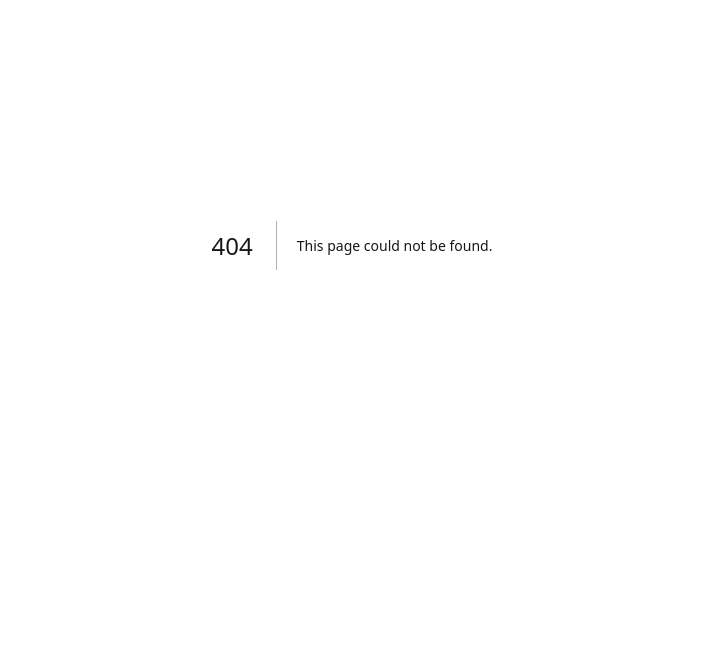
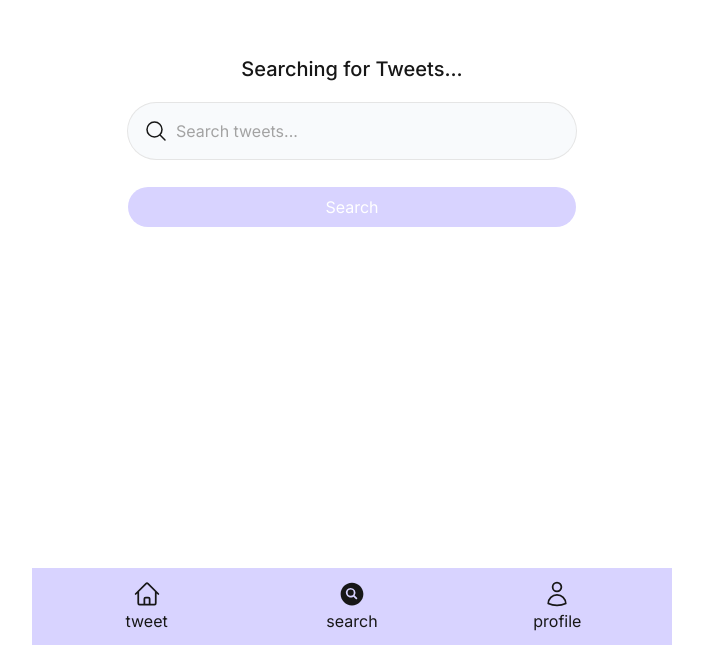
Before and after one commit to jungheeYoo/5-2-carrot-market-assignmentAll, a Next.js app: page /search in a window 1280 px wide. Before the commit this address had no page. Shown: the part 155-800 px from the top of the page, without its empty margins (288-991 px from the left). Built offline with nearby package versions, Linux system fonts and the light colour scheme.

Commit message:
Feat: implement search page with tweet link integration

```diff
--- a/app/(auth)/create-account/page.tsx
+++ b/app/(auth)/create-account/page.tsx
@@ -9,7 +9,6 @@ import {
   UserIcon,
   UserPassword,
 } from '@/components/icons/user-icon';
-// import '@/lib/db';
 
 export default function CreateAccount() {
   const [state, dispatch] = useFormState(createAccount, null);
--- /dev/null
+++ b/app/(tabs)/search/actions.ts
@@ -0,0 +1,48 @@
+'use server';
+
+import db from '@/lib/db';
+import { z } from 'zod';
+
+const keywordSchema = z.string().min(1, 'Keyword must not be empty');
+
+export async function getSearchTweets(keyword: string) {
+  const result = keywordSchema.safeParse(keyword);
+
+  if (!result.success) {
+    return {
+      data: null,
+      error: result.error.flatten().formErrors.join(', '),
+    };
+  }
+
+  try {
+    const tweets = await db.tweet.findMany({
+      where: {
+        tweet: {
+          contains: result.data,
+        },
+      },
+      select: {
+        id: true,
+        created_at: true,
+        updated_at: true,
+        tweet: true,
+        user: {
+          select: {
+            id: true,
+            username: true,
+          },
+        },
+        _count: {
+          select: {
+            likes: true,
+          },
+        },
+      },
+    });
+
+    return { data: tweets, error: null };
+  } catch (e) {
+    return { data: null, error: 'Failed to fetch tweets' };
+  }
+}
--- /dev/null
+++ b/app/(tabs)/search/page.tsx
@@ -0,0 +1,55 @@
+'use client';
+
+import { useFormState } from 'react-dom';
+import { getSearchTweets } from './actions';
+import FormInput from '@/components/form/form-input';
+import { TweetSearch } from '@/components/icons/user-icon';
+import Link from 'next/link';
+
+export default function Search() {
+  const [state, dispatch] = useFormState(
+    async (_: unknown, fromData: FormData) => {
+      const keyword = fromData.get('keyword') as string;
+      return await getSearchTweets(keyword);
+    },
+    null
+  );
+
+  return (
+    <div className="flex items-center justify-center min-h-screen relative">
+      <div className="max-w-md w-full -mt-52">
+        <div className="flex flex-col gap-2 mb-5 *:font-medium text-center">
+          <h1 className="text-xl">Searching for Tweets... </h1>
+        </div>
+        <form action={dispatch} className="flex flex-col gap-3">
+          <FormInput
+            type="text"
+            name="keyword"
+            placeholder="Search tweets..."
+            required={true}
+            errors={state?.error ? [state.error] : []}
+            icon={<TweetSearch />}
+          />
+          <button
+            type="submit"
+            className="mt-4 bg-[#d8d3ff] text-white px-4 py-2 rounded-full"
+          >
+            Search
+          </button>
+
+          {state?.data && (
+            <ul className="mt-4">
+              {state.data.map((tweet) => (
+                <li className="py-2" key={tweet.id}>
+                  <Link href={`/tweets/${tweet.id}`}>
+                    {tweet.tweet} by {tweet.user.username}
+                  </Link>
+                </li>
+              ))}
+            </ul>
+          )}
+        </form>
+      </div>
+    </div>
+  );
+}
--- a/components/icons/user-icon.tsx
+++ b/components/icons/user-icon.tsx
@@ -58,3 +58,22 @@ export function UserPassword() {
     </svg>
   );
 }
+
+export function TweetSearch() {
+  return (
+    <svg
+      xmlns="http://www.w3.org/2000/svg"
+      fill="none"
+      viewBox="0 0 24 24"
+      strokeWidth="1.5"
+      stroke="currentColor"
+      className="size-6"
+    >
+      <path
+        strokeLinecap="round"
+        strokeLinejoin="round"
+        d="m21 21-5.197-5.197m0 0A7.5 7.5 0 1 0 5.196 5.196a7.5 7.5 0 0 0 10.607 10.607Z"
+      />
+    </svg>
+  );
+}
--- a/components/tab-bar.tsx
+++ b/components/tab-bar.tsx
@@ -4,17 +4,19 @@ import Link from 'next/link';
 import { usePathname } from 'next/navigation';
 import {
   HomeIcon as SolidHomeIcon,
+  MagnifyingGlassCircleIcon as SolidSearchIcon,
   UserIcon as SolidUserIcon,
 } from '@heroicons/react/24/solid';
 import {
   HomeIcon as OutlineHomeIcon,
+  MagnifyingGlassCircleIcon as OutlineSearchIcon,
   UserIcon as OutlineUserIcon,
 } from '@heroicons/react/24/outline';
 
 export default function TabBar() {
   const pathname = usePathname();
   return (
-    <div className="fixed bottom-0 w-full mx-auto max-w-screen-sm grid grid-cols-2 px-3 py-3 *:text-balc bg-[#d8d3ff]">
+    <div className="fixed bottom-0 w-full mx-auto max-w-screen-sm grid grid-cols-3 px-3 py-3 *:text-balc bg-[#d8d3ff]">
       <Link href="/" className="flex flex-col items-center gap-px">
         {pathname === '/' ? (
           <SolidHomeIcon className="w-7 h-7" />
@@ -22,6 +24,14 @@ export default function TabBar() {
           <OutlineHomeIcon className="w-7 h-7" />
         )}
         <span>tweet</span>
+      </Link>
+      <Link href="/search" className="flex flex-col items-center gap-px">
+        {pathname === '/search' ? (
+          <SolidSearchIcon className="w-7 h-7" />
+        ) : (
+          <OutlineSearchIcon className="w-7 h-7" />
+        )}
+        <span>search</span>
       </Link>
       <Link href="/profile" className="flex flex-col items-center gap-px">
         {pathname === '/profile' ? (
```
